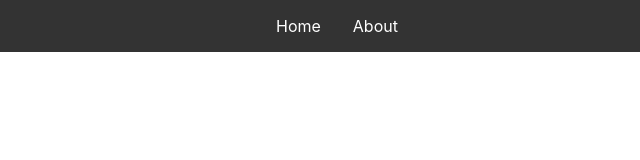
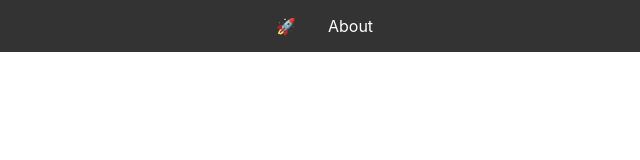
Before and after one commit to fshauge/rocket, a website with bundled scripts: page src/index.html in a window 1280 px wide. Shown: the full height of the page, 0-640 px from the left. Built offline with nearby package versions, Linux system fonts and the light colour scheme.

Commit message:
Add emoji and proper styling

```diff
--- a/src/css/style.css
+++ b/src/css/style.css
@@ -26,6 +26,7 @@ nav > ul > li {
 nav > ul > li > a {
   text-decoration: none;
   color: #fff;
+  line-height: 0;
 }
 nav > ul > li > a:hover {
   color: #ddd;
--- a/src/index.html
+++ b/src/index.html
@@ -2,7 +2,7 @@
   <head>
     <meta charset="UTF-8">
     <meta name="viewport" content="width=device-width, initial-scale=1.0">
-    <title>Rocket</title>
+    <title>🚀 Rocket</title>
     <link rel="stylesheet" href="css/style.css">
     <script type="module" src="js/index.js"></script>
   </head>
--- a/src/js/containers/App/routes.js
+++ b/src/js/containers/App/routes.js
@@ -1,7 +1,7 @@
 export default [
   {
     path: '/',
-    title: 'Home'
+    title: '🚀'
   },
   {
     path: '/about',
```
